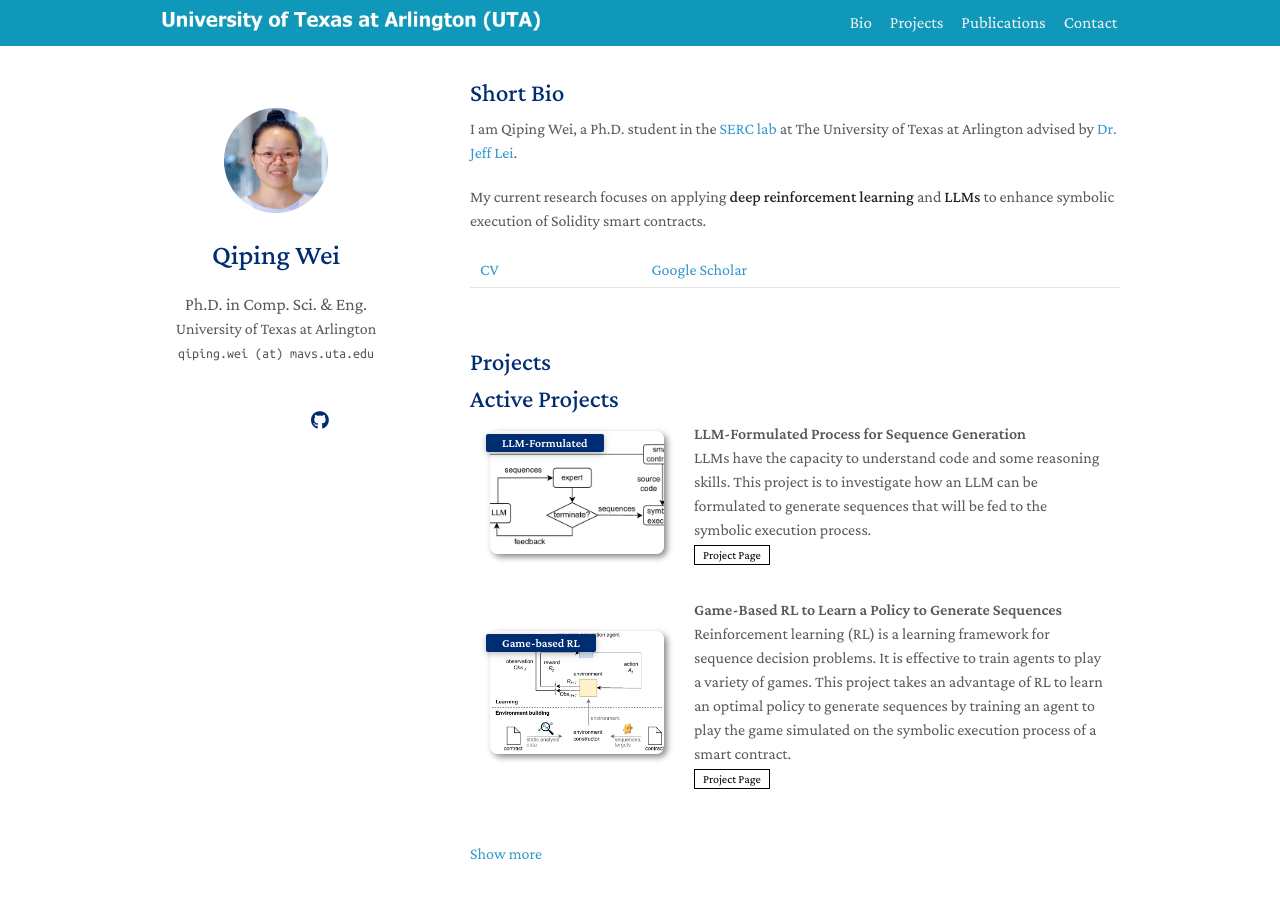
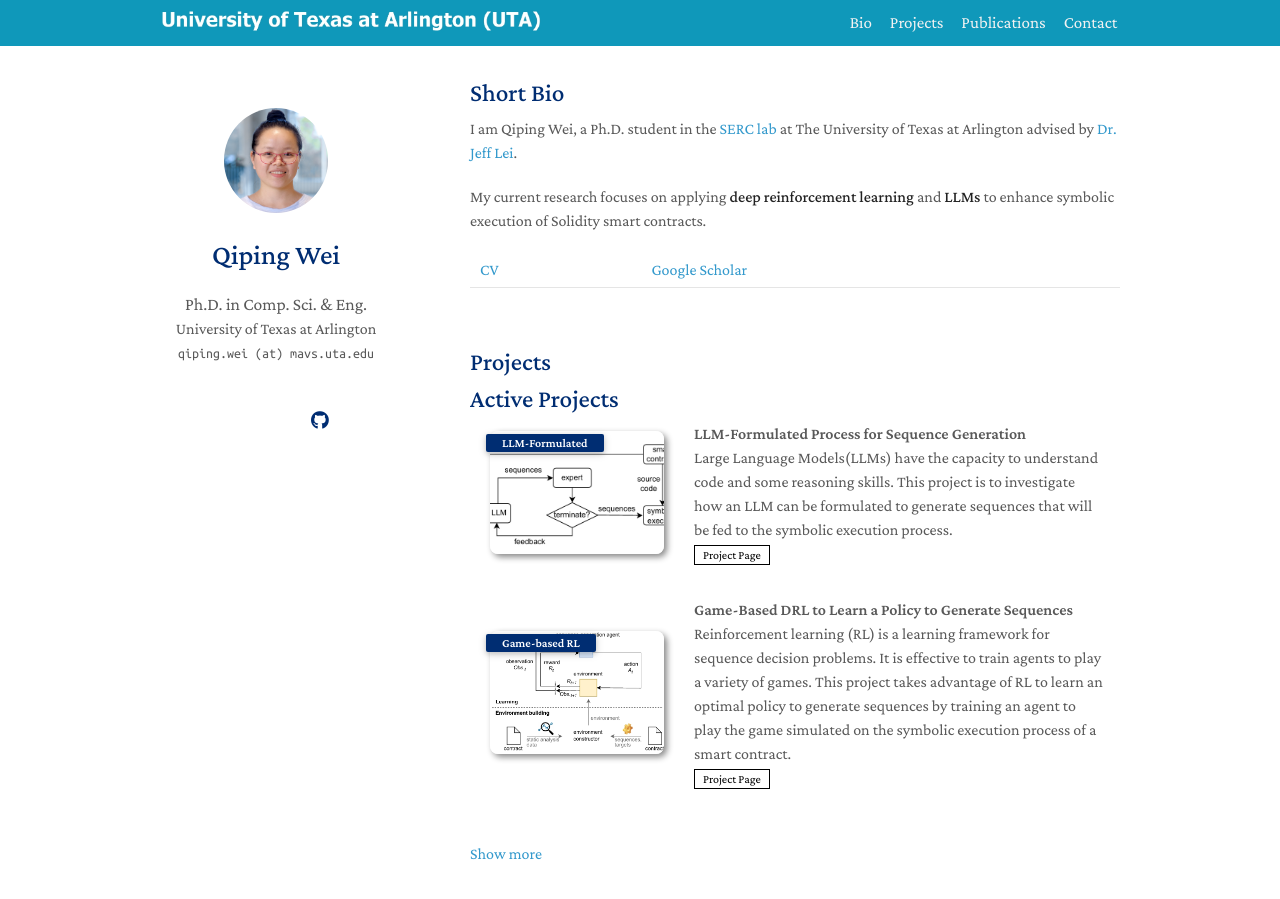
Before and after one commit to Qiana0223/qiana0223.github.io, a Jekyll site: the page built from index.md, in a window 1280 px wide and 900 px high. Built offline with Jekyll 4.4.1, drawn with Linux system fonts in a browser that asks for light colours; a style sheet for code colours, icons or effects is not loaded.

Commit message:
update CV

```diff
--- a/_config.yml
+++ b/_config.yml
@@ -21,7 +21,7 @@
 # Links
 link_type: icon #text/icon
 google_scholar: https://scholar.google.com/citations?user=7i_ZGlsAAAAJ&hl=en
-cv_link: https://qiana0223.github.io/assets/img/CV_qiping.pdf
+cv_link: https://qiana0223.github.io/assets/img/CV_Qiping_2.pdf
 github_link: https://github.com/qiana0223/
 # linkedin: xxx
 # twitter: xxx
--- a/_data/projects.yml
+++ b/_data/projects.yml
@@ -1,12 +1,12 @@
 current:
-  - description: "LLMs have the capacity to understand code and some reasoning skills. This project is to investigate how an LLM can be formulated to generate sequences that will be fed to the symbolic execution process."
+  - description: "Large Language Models(LLMs) have the capacity to understand code and some reasoning skills. This project is to investigate how an LLM can be formulated to generate sequences that will be fed to the symbolic execution process."
     title: "LLM-Formulated Process for Sequence Generation"
     project_short: "LLM-Formulated"
     page: https://qiana0223.github.io/
     image: ./assets/img/llm_based.jpg
 
-  - description: "Reinforcement learning (RL) is a learning framework for sequence decision problems. It is effective to train agents to play a variety of games. This project takes an advantage of RL to learn an optimal policy to generate sequences by training an agent to play the game simulated on the symbolic execution process of a smart contract."
-    title: "Game-Based RL to Learn a Policy to Generate Sequences"
+  - description: "Reinforcement learning (RL) is a learning framework for sequence decision problems. It is effective to train agents to play a variety of games. This project takes advantage of RL to learn an optimal policy to generate sequences by training an agent to play the game simulated on the symbolic execution process of a smart contract."
+    title: "Game-Based DRL to Learn a Policy to Generate Sequences"
     project_short: "Game-based RL"
     page: https://qiana0223.github.io/
     image: ./assets/img/rl_based.jpg
```
Also changed, not shown: 1 other file.
